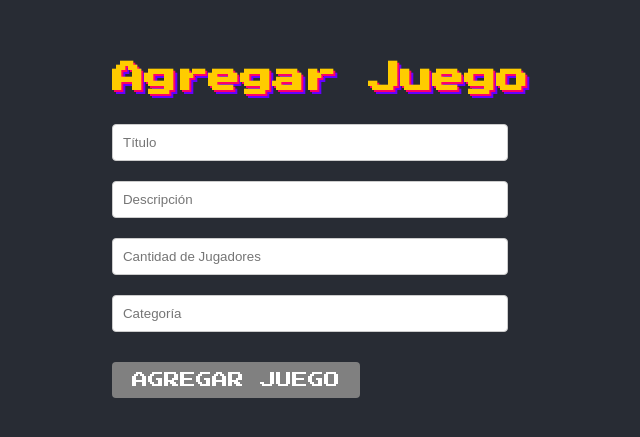
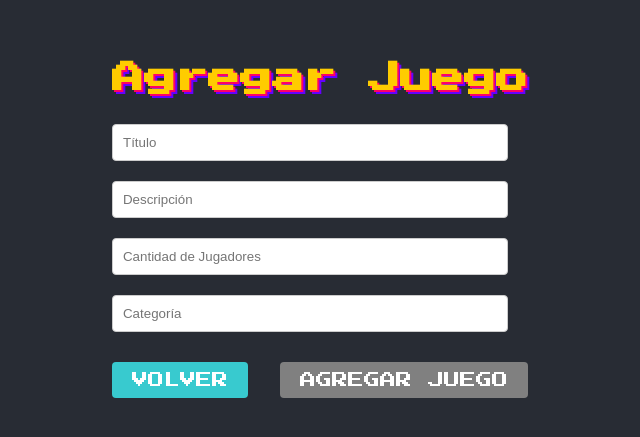
Before and after one commit to DiegoMorenoArias/FrontEnd_SimulacroParcial, a React (Create React App) app in the folder frontend/: page /addGame in a window 1280 px wide. Shown: the part 181-618 px from the top of the page, without its empty margins (320-960 px from the left). Built offline with nearby package versions, Linux system fonts and the light colour scheme.

Commit message:
Le agregué el botón volver al Agregar juego

```diff
--- a/frontend/src/Views/AddGame/AddGame.css
+++ b/frontend/src/Views/AddGame/AddGame.css
@@ -7,7 +7,7 @@ input[type="number"] {
   border-radius: 4px;
 }
 
-.add-button {
+button {
   padding: 10px 20px;
   font-size: 16px;
   color: #fff;
@@ -19,7 +19,7 @@ input[type="number"] {
   margin-top: 20px;
 }
 
-.add-button:hover {
+button:hover {
   background-color: #32a4a8;
 }
 
@@ -27,3 +27,9 @@ input[type="number"] {
   background-color: grey;
   cursor: not-allowed;
 }
+
+#buttonsDiv{
+  display: flex;
+  align-items: center;
+  justify-content: space-between;
+}
--- a/frontend/src/Views/AddGame/AddGame.jsx
+++ b/frontend/src/Views/AddGame/AddGame.jsx
@@ -61,7 +61,13 @@ const AddGame = () => {
           />
         </div>
       </div>
-
+      <div id="buttonsDiv">
+        <button
+                  className="comeBack-button"
+                  onClick={() => navigate(-1)}
+              >
+                  Volver
+        </button>
         <button
           className="add-button"
           onClick={handleAddGame}
@@ -70,6 +76,7 @@ const AddGame = () => {
           Agregar Juego
         </button>
       </div>
+    </div>
   );
 };
 
--- a/frontend/src/components/Card.css
+++ b/frontend/src/components/Card.css
@@ -9,11 +9,6 @@
     flex-direction: column;
 }
 
-#buttonsDiv{
-    display: flex;
-    flex-direction: row;
-    border: none;
-}
 button {
     background-color: #ff0066;
     color: white;
@@ -31,3 +26,10 @@ button:hover {
     background-color: #ffcc00;
     transform: scale(1.05);
   }
+
+#buttonsDiv{
+    display: flex;
+    flex-direction: row;
+    border: none;
+    gap: 10px;
+}
```
Lines whose indentation alone changed are shown as unchanged.
